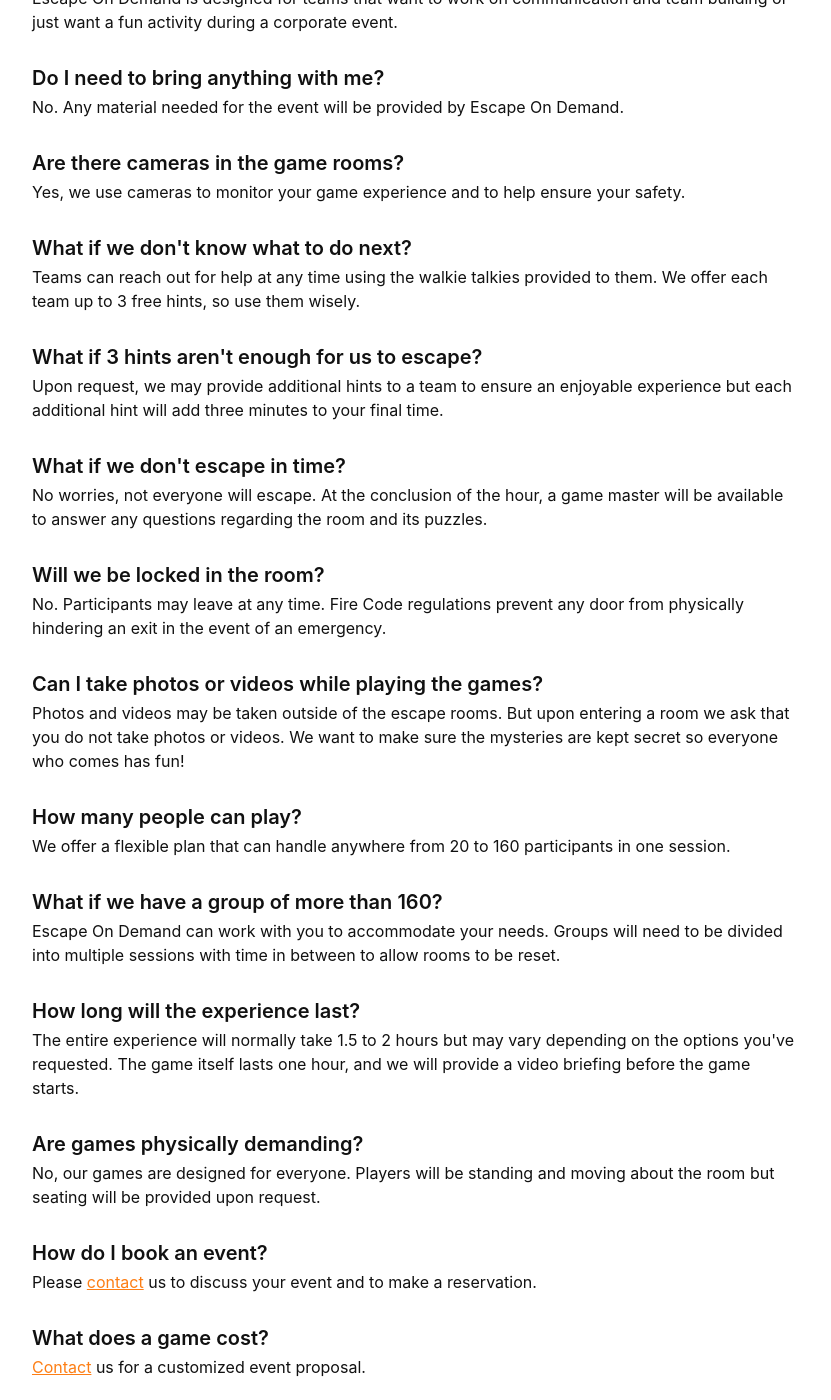
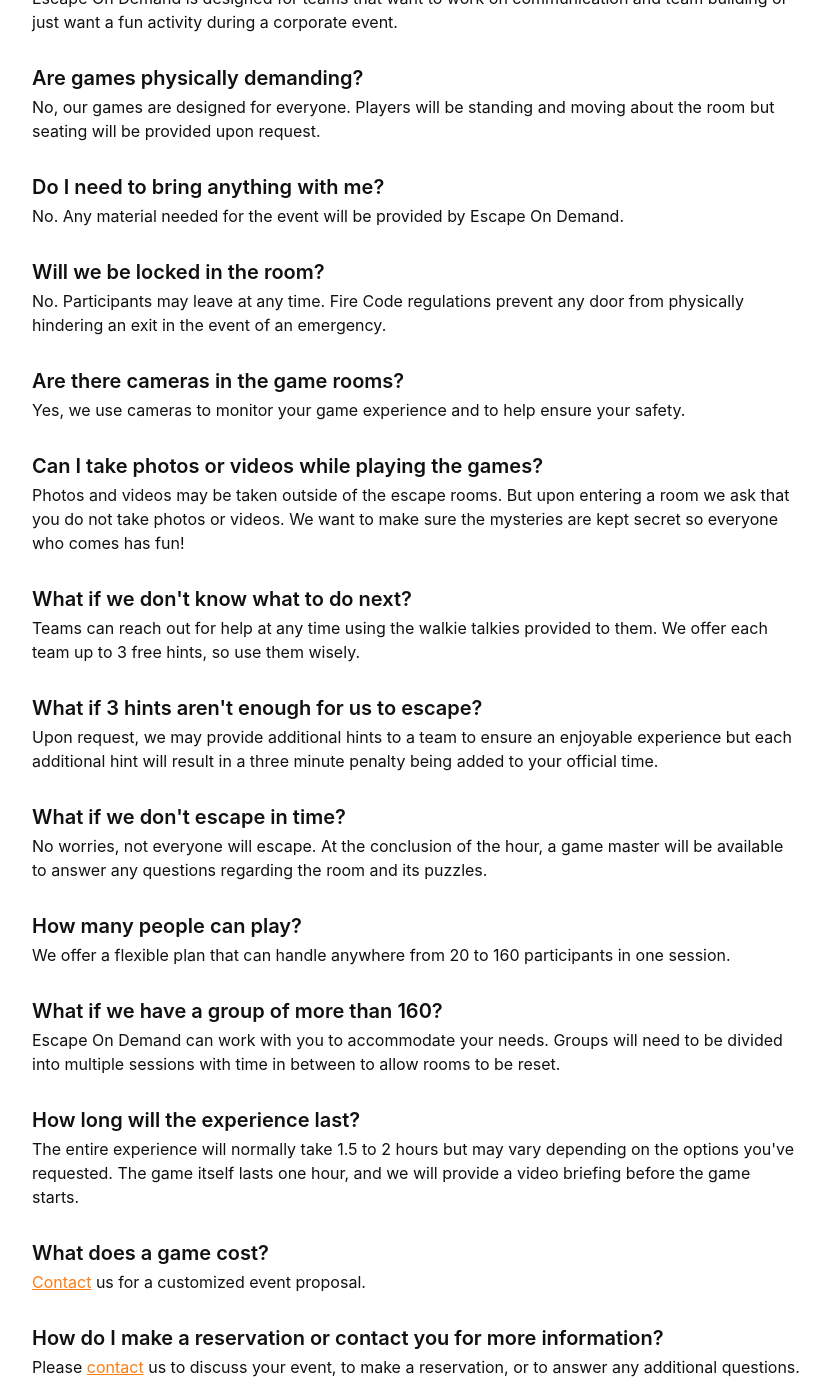
Before and after one commit to EscapeOnDemand/escapeondemand.github.io, a Jekyll site: the page built from _pages/faq.html, in a window 1280 px wide and 1400 px high, scrolled down 491 px. Shown: the whole window, without its empty margins (0-831 px from the left). Built offline with Jekyll 4.4.1, drawn with Linux system fonts in a browser that asks for light colours; some of the changed text lies outside the part shown.

Commit message:
Update order of faq questions

```diff
--- a/_pages/faq.html
+++ b/_pages/faq.html
@@ -16,26 +16,29 @@
     <dt class="f4 fw6 mb1 mt4 lh-title">Who is it for?</dt>
     <dd class="ml0">Escape On Demand is designed for teams that want to work on communication and team building or just want a fun activity during a corporate event.</dd>
 
+    <dt class="f4 fw6 mb1 mt4 lh-title">Are games physically demanding?</dt>
+    <dd class="ml0">No, our games are designed for everyone. Players will be standing and moving about the room but seating will be provided upon request.</dd>
+
     <dt class="f4 fw6 mb1 mt4 lh-title">Do I need to bring anything with me?</dt>
     <dd class="ml0">No. Any material needed for the event will be provided by Escape On Demand.</dd>
 
+    <dt class="f4 fw6 mb1 mt4 lh-title">Will we be locked in the room?</dt>
+    <dd class="ml0">No. Participants may leave at any time. Fire Code regulations prevent any door from physically hindering an exit in the event of an emergency.</dd>
+
     <dt class="f4 fw6 mb1 mt4 lh-title">Are there cameras in the game rooms?</dt>
     <dd class="ml0">Yes, we use cameras to monitor your game experience and to help ensure your safety.</dd>
+
+    <dt class="f4 fw6 mb1 mt4 lh-title">Can I take photos or videos while playing the games?</dt>
+    <dd class="ml0">Photos and videos may be taken outside of the escape rooms. But upon entering a room we ask that you do not take photos or videos. We want to make sure the mysteries are kept secret so everyone who comes has fun!</dd>
 
     <dt class="f4 fw6 mb1 mt4 lh-title">What if we don't know what to do next?</dt>
     <dd class="ml0">Teams can reach out for help at any time using the walkie talkies provided to them. We offer each team up to 3 free hints, so use them wisely.</dd>
 
     <dt class="f4 fw6 mb1 mt4 lh-title">What if 3 hints aren't enough for us to escape?</dt>
-    <dd class="ml0">Upon request, we may provide additional hints to a team to ensure an enjoyable experience but each additional hint will add three minutes to your final time.</dd>
+    <dd class="ml0">Upon request, we may provide additional hints to a team to ensure an enjoyable experience but each additional hint will result in a three minute penalty being added to your official time.</dd>
 
     <dt class="f4 fw6 mb1 mt4 lh-title">What if we don't escape in time?</dt>
     <dd class="ml0">No worries, not everyone will escape. At the conclusion of the hour, a game master will be available to answer any questions regarding the room and its puzzles.</dd>
-
-    <dt class="f4 fw6 mb1 mt4 lh-title">Will we be locked in the room?</dt>
-    <dd class="ml0">No. Participants may leave at any time. Fire Code regulations prevent any door from physically hindering an exit in the event of an emergency.</dd>
-
-    <dt class="f4 fw6 mb1 mt4 lh-title">Can I take photos or videos while playing the games?</dt>
-    <dd class="ml0">Photos and videos may be taken outside of the escape rooms. But upon entering a room we ask that you do not take photos or videos. We want to make sure the mysteries are kept secret so everyone who comes has fun!</dd>
 
     <dt class="f4 fw6 mb1 mt4 lh-title">How many people can play?</dt>
     <dd class="ml0">We offer a flexible plan that can handle anywhere from 20 to 160 participants in one session.</dd>
@@ -46,19 +49,13 @@
     <dt class="f4 fw6 mb1 mt4 lh-title">How long will the experience last?</dt>
     <dd class="ml0">The entire experience will normally take 1.5 to 2 hours but may vary depending on the options you've requested. The game itself lasts one hour, and we will provide a video briefing before the game starts.</dd>
 
-    <dt class="f4 fw6 mb1 mt4 lh-title">Are games physically demanding?</dt>
-    <dd class="ml0">No, our games are designed for everyone. Players will be standing and moving about the room but seating will be provided upon request.</dd>
-
-    <dt class="f4 fw6 mb1 mt4 lh-title">How do I book an event?</dt>
-    <dd class="ml0">Please <a class="link underline secondary" href="{{ site.base_url }}/contact/">contact</a> us to discuss your event and to make a reservation.</dd>
-
     <dt class="f4 fw6 mb1 mt4 lh-title">What does a game cost?</dt>
     <dd class="ml0"><a class="link underline secondary" href="{{ site.base_url }}/contact/">Contact</a> us for a customized event proposal.</dd>
 
     <dt class="f4 fw6 mb1 mt4 lh-title">How do I make a reservation or contact you for more information?</dt>
-    <dd class="ml0">For additional questions please see our <a class="link underline secondary" href="{{ site.base_url }}/contact/">contact</a> page.</dd>
+    <dd class="ml0">Please <a class="link underline secondary" href="{{ site.base_url }}/contact/">contact</a> us to discuss your event, to make a reservation, or to answer any additional questions.</dd>
 
     <dt class="f4 fw6 mb1 mt4 lh-title">When should I make a reservation?</dt>
-    <dd class="ml0">We request reservations to be made 60+ days in advance to ensure best quality.</dd>
+    <dd class="ml0">We request reservations to be made 60+ days in advance to ensure the best quality.</dd>
   </dl>
 </div>
```
